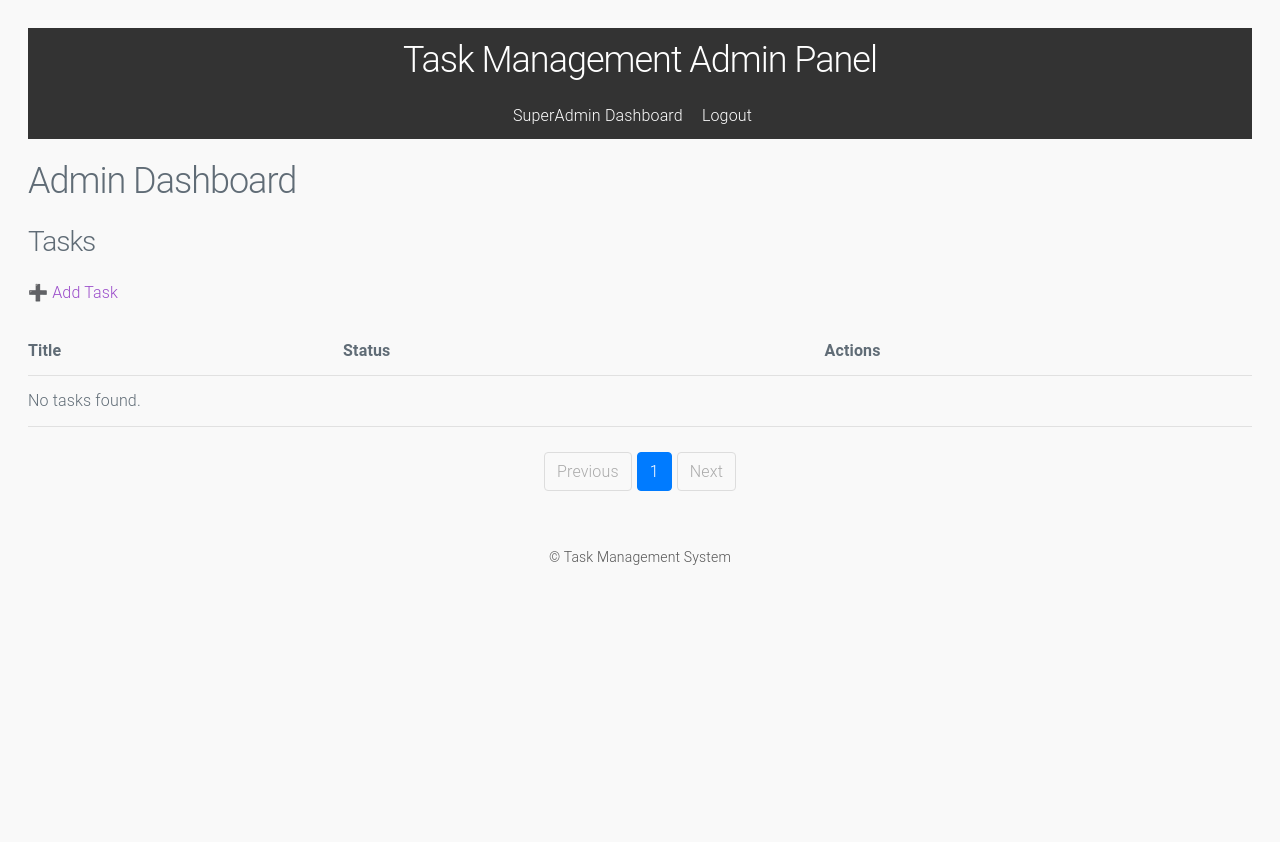
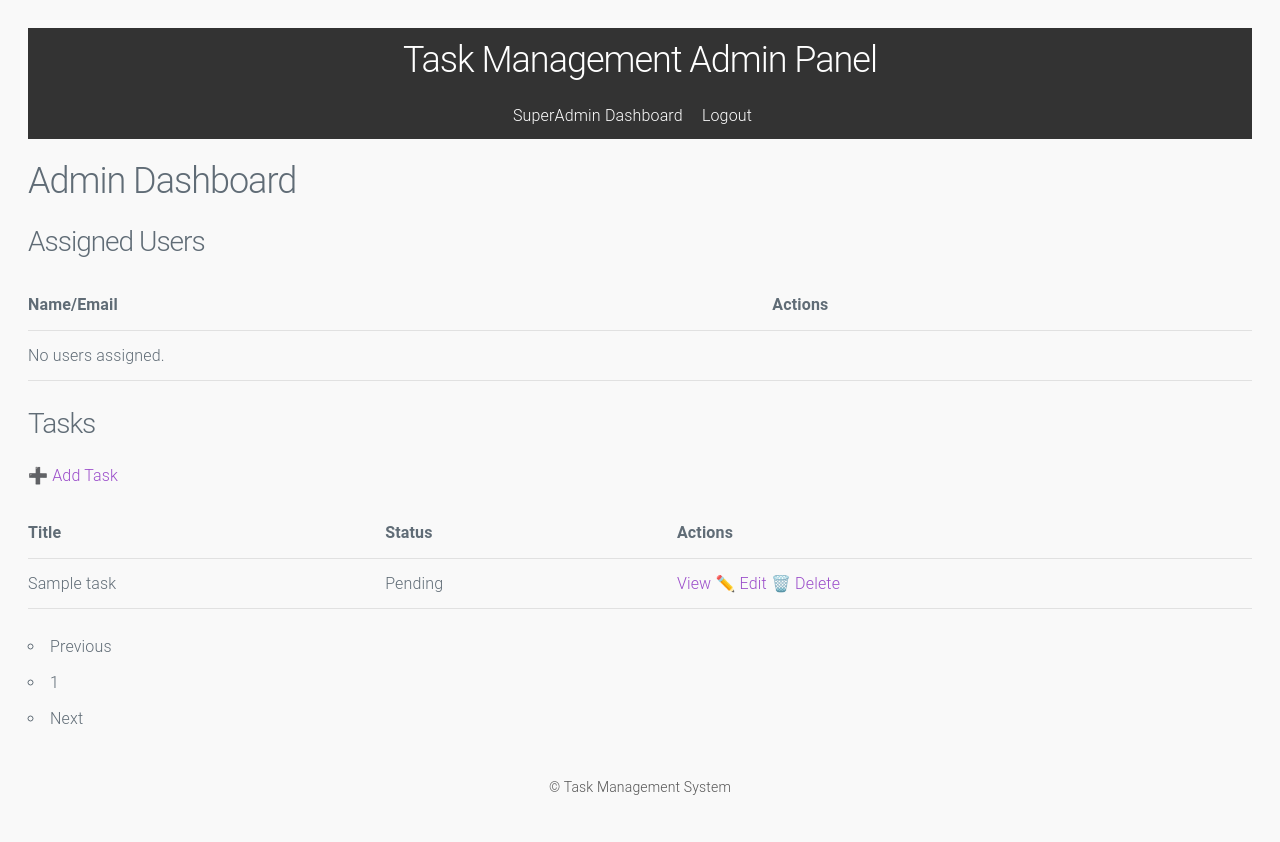
Before and after one commit to donjoo/taskify, a Django app: page /panel/admin/dashboard/ in a window 1280 px wide. Before the commit the page ends 565 px from the top, so only its background shows below. Run offline with Django 5.2, Linux system fonts and the light colour scheme; a user stored in the database is signed in; tables that the repository leaves empty hold one stand-in row (values such as "Sample post").

Commit message:
made task and user deatilpage for admin

```diff
--- a/admin_panel/templates/admin_panel/admin_dashboard.html
+++ b/admin_panel/templates/admin_panel/admin_dashboard.html
@@ -1,36 +1,30 @@
 {% extends "admin_panel/base.html" %}
 {% block content %}
-<style>
-  .pagination {
-    display: flex;
-    justify-content: center; /* centers it */
-    list-style: none;
-    padding: 0;
-    margin: 10px 0;
-    gap: 5px; /* space between buttons */
-  }
-  .pagination li {
-    display: inline-block;
-  }
-  .pagination a, .pagination span {
-    display: block;
-    padding: 6px 12px;
-    border: 1px solid #ddd;
-    border-radius: 4px;
-    text-decoration: none;
-    color: #007bff;
-  }
-  .pagination .active span {
-    background: #007bff;
-    color: white;
-    border-color: #007bff;
-  }
-  .pagination .disabled span {
-    color: #aaa;
-    cursor: not-allowed;
-  }
-</style>
 <h2>Admin Dashboard</h2>
+
+<h3>Assigned Users</h3>
+<table class="table table-bordered mb-4">
+    <thead>
+        <tr>
+            <th>Name/Email</th>
+            <th>Actions</th>
+        </tr>
+    </thead>
+    <tbody>
+        {% for user in assigned_users %}
+        <tr>
+            <td>{{ user.email }}</td>
+            <td>
+                <a href="{% url 'admin_user_detail' user.id %}" class="btn btn-sm btn-info">View Tasks</a>
+            </td>
+        </tr>
+        {% empty %}
+        <tr>
+            <td colspan="2">No users assigned.</td>
+        </tr>
+        {% endfor %}
+    </tbody>
+</table>
 
 <h3>Tasks</h3>
 <a href="{% url 'admin_task_create' %}" class="btn btn-primary mb-3">➕ Add Task</a>
@@ -47,8 +41,9 @@
         {% for task in page_obj %}
         <tr>
             <td>{{ task.title }}</td>
-            <td>{{ task.status }}</td>
+            <td>{{ task.get_status_display }}</td>
             <td>
+                <a href="{% url 'admin_task_detail' task.id %}" class="btn btn-sm btn-info">View</a>
                 <a href="{% url 'task_update' task.id %}" class="btn btn-sm btn-warning">✏️ Edit</a>
                 <a href="{% url 'task_delete' task.id %}" class="btn btn-sm btn-danger">🗑️ Delete</a>
             </td>
@@ -89,5 +84,4 @@
     {% endif %}
   </ul>
 </nav>
-
 {% endblock %}
--- a/admin_panel/urls.py
+++ b/admin_panel/urls.py
@@ -24,4 +24,11 @@ urlpatterns = [
     path("admin/tasks/create/", views.admin_task_create, name="admin_task_create"),
 
     path("superadmin/user/<int:user_id>/", views.superadmin_user_detail, name="superadmin_user_detail"),
-    path("superadmin/task/<int:task_id>/", views.superadmin_task_detail, name="superadmin_task_detail"),]
+    path("superadmin/task/<int:task_id>/", views.superadmin_task_detail, name="superadmin_task_detail"),
+
+
+    path("admin/user/<int:user_id>/", views.admin_user_detail, name="admin_user_detail"),
+    path("admin/task/<int:task_id>/", views.admin_task_detail, name="admin_task_detail"),
+
+
+    ]
--- a/admin_panel/views.py
+++ b/admin_panel/views.py
@@ -100,21 +100,39 @@ def admin_dashboard(request):
         return HttpResponseForbidden("Forbidden")
 
     # Get managed users and their tasks
-    managed_users = CustomUser.objects.filter(role='user')
-    tasks_list = Task.objects.filter(assigned_to__in=managed_users).order_by('-id')
+    assigned_users = CustomUser.objects.filter(admin=request.user, role="user")
+    tasks = Task.objects.filter(assigned_admin=request.user).order_by('-created_at')
 
-    # Pagination: 5 tasks per page
-    paginator = Paginator(tasks_list, 5)
+    paginator = Paginator(tasks, 5)
     page_number = request.GET.get('page')
     page_obj = paginator.get_page(page_number)
 
-    return render(request, 'admin_panel/admin_dashboard.html', {
-        'users': managed_users,
-        'page_obj': page_obj,  # pass page_obj to template
+    return render(request, "admin_panel/admin_dashboard.html", {
+        "assigned_users": assigned_users,
+        "page_obj": page_obj
     })
 
 
 
+
+@login_required
+def admin_user_detail(request, user_id):
+    if request.user.role != "admin":
+        return HttpResponseForbidden("Forbidden")
+
+    user_obj = get_object_or_404(CustomUser, id=user_id, admin=request.user)
+    tasks = Task.objects.filter(assigned_to=user_obj)
+
+    return render(request, "admin_panel/admin_user_detail.html", {"user_obj": user_obj, "tasks": tasks})
+
+
+@login_required
+def admin_task_detail(request, task_id):
+    if request.user.role != "admin":
+        return HttpResponseForbidden("Forbidden")
+
+    task = get_object_or_404(Task, id=task_id, assigned_admin=request.user)
+    return render(request, "admin_panel/admin_task_detail.html", {"task": task})
 
 
 # <<<<<<<<<<<<<<<<<<---------------------- TASK VIEWS ---------------------------------->>>>>>>>>>>>>>>>>>>
```
Also changed, not shown: admin_panel/templates/admin_panel/admin_task_detail.html (added, +49 -0 lines), admin_panel/templates/admin_panel/admin_user_detail.html (added, +51 -0 lines).
